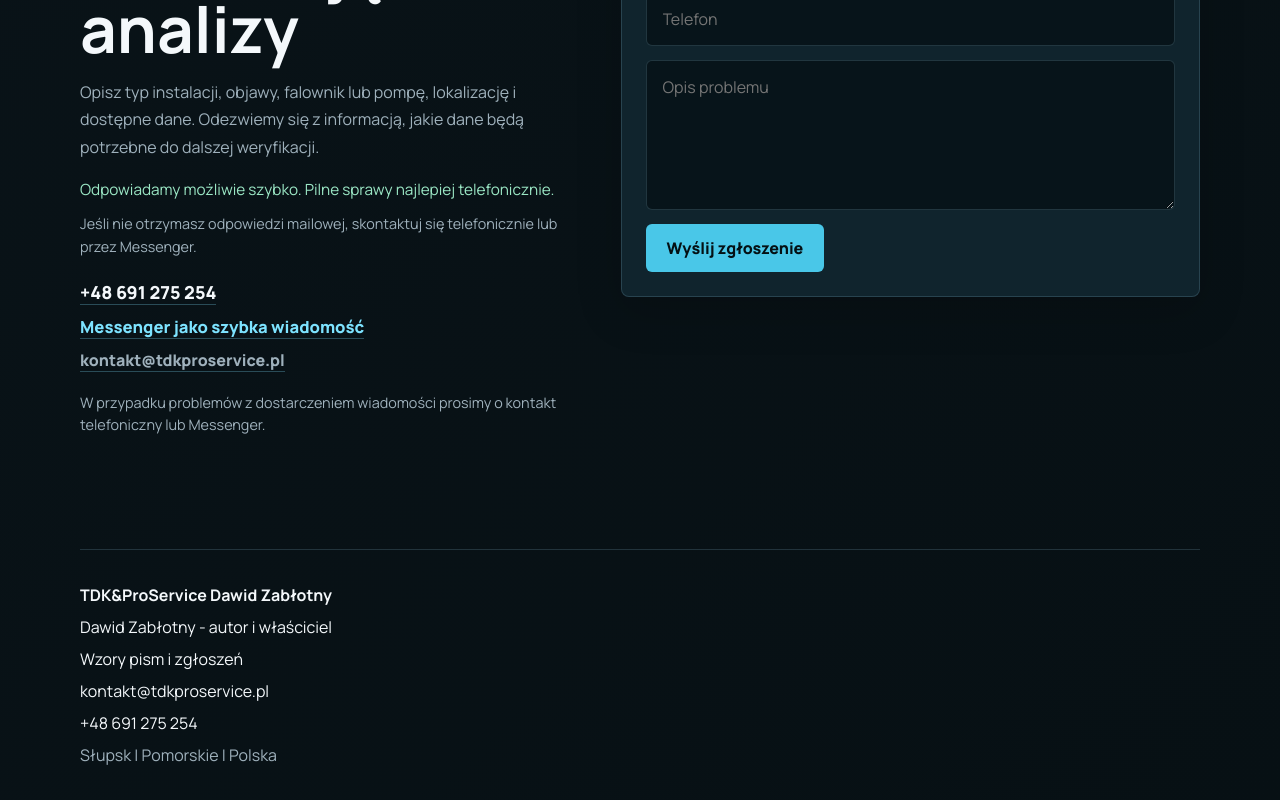
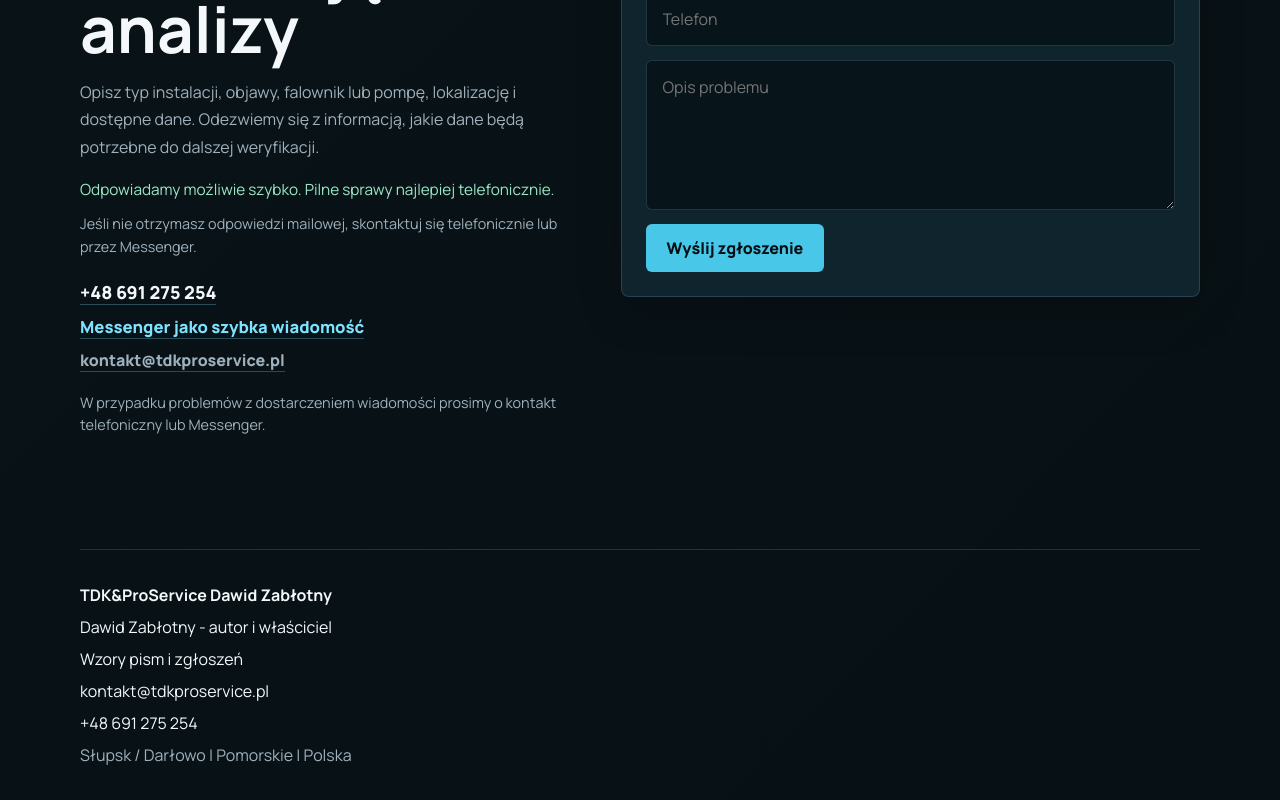
Before and after one commit to zablotnydawid-tdk/tdkproservice-web, a React (Vite) app: page / in a window 1280 px wide. Shown: the part 6535-7335 px from the top of the page. Built offline with nearby package versions, Linux system fonts and the light colour scheme; the HTML template or start-up script is replaced by a standard one.

Commit message:
Add Darlowo service area

```diff
--- a/index.html
+++ b/index.html
@@ -44,10 +44,24 @@
           "founder": {
             "@id": "https://www.tdkproservice.pl/dawid-zablotny#person"
           },
-          "areaServed": {
-            "@type": "Country",
-            "name": "Polska"
-          },
+          "areaServed": [
+            {
+              "@type": "City",
+              "name": "Słupsk"
+            },
+            {
+              "@type": "City",
+              "name": "Darłowo"
+            },
+            {
+              "@type": "AdministrativeArea",
+              "name": "Pomorskie"
+            },
+            {
+              "@type": "Country",
+              "name": "Polska"
+            }
+          ],
           "address": {
             "@type": "PostalAddress",
             "addressLocality": "Słupsk",
--- a/src/App.jsx
+++ b/src/App.jsx
@@ -402,7 +402,7 @@
       <a href="/wzory-pism">Wzory pism i zgłoszeń</a>
       <a href="mailto:kontakt@tdkproservice.pl">kontakt@tdkproservice.pl</a>
       <a href="tel:+48691275254">+48 691 275 254</a>
-      <span>Słupsk | Pomorskie | Polska</span>
+      <span>Słupsk / Darłowo | Pomorskie | Polska</span>
     </footer>
   );
 }
@@ -691,7 +691,7 @@
         <aside className="author-card" aria-label="Profil TDK&ProService">
           <span>TDK&ProService</span>
           <strong>Dawid Zabłotny</strong>
-          <p>Słupsk | Pomorskie | Polska</p>
+          <p>Słupsk / Darłowo | Pomorskie | Polska</p>
           <p>PV | Pompy ciepła | Magazyny energii | Rozliczenia</p>
         </aside>
       </section>
```
